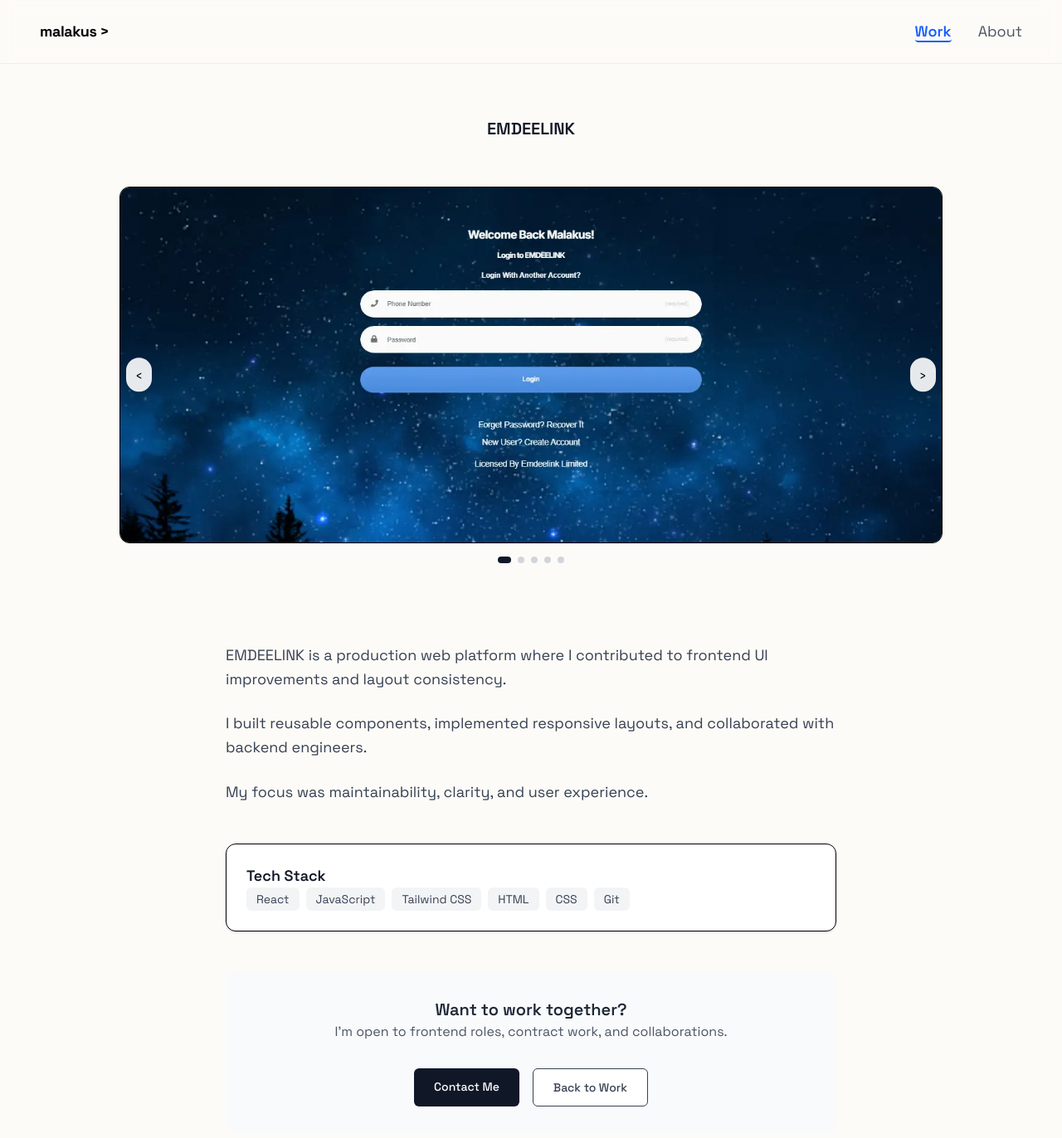
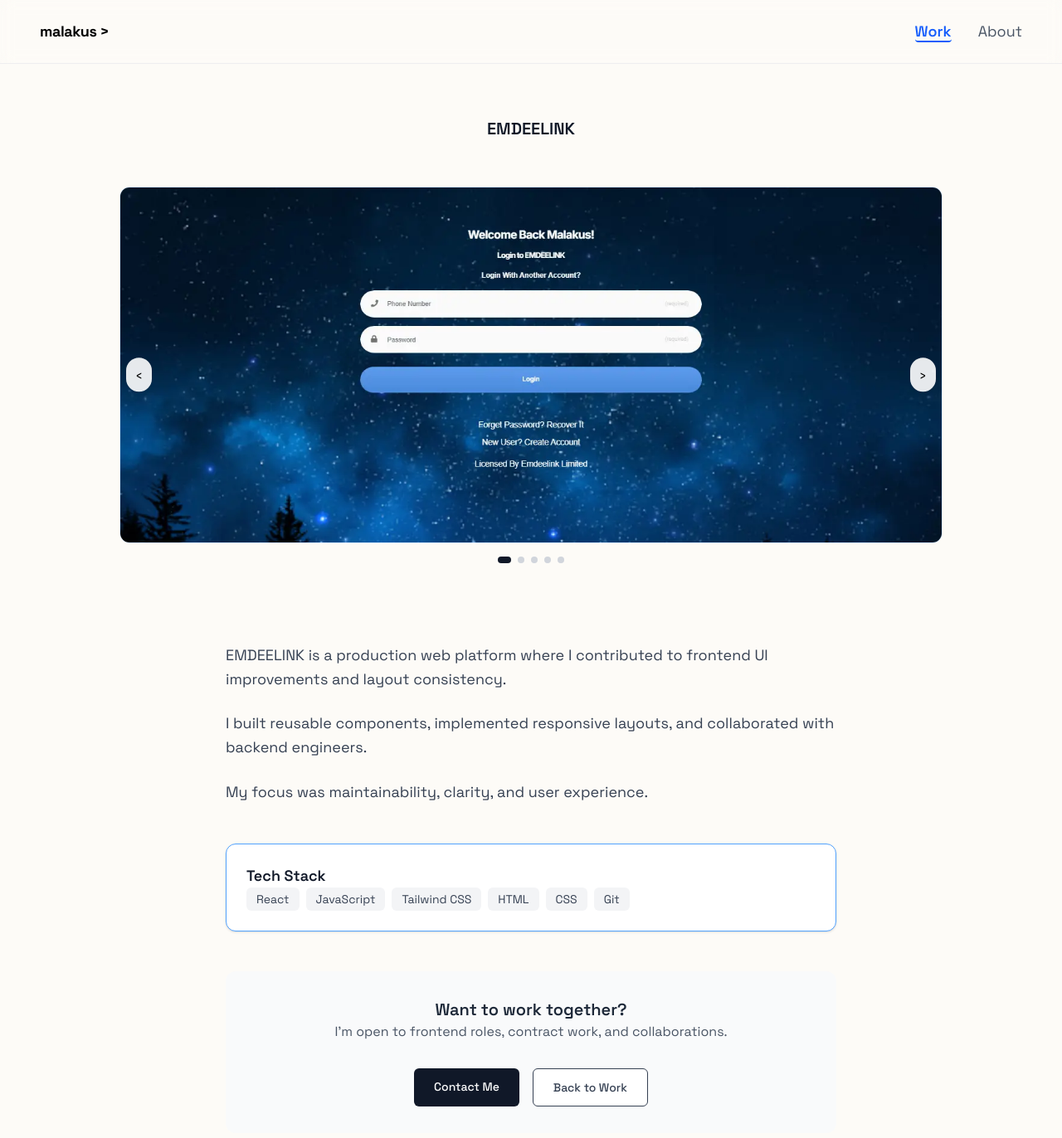
Before and after one commit to malakus4/portfolio-react, a React (Vite) app: page /work/emdeelink in a window 1280 px wide. Shown: the top 1372 px of the page at 83% size. Built offline with nearby package versions, Linux system fonts and the light colour scheme.

Commit message:
style: update WorkCard  and image borders

```diff
--- a/src/pages/WorkDetail.jsx
+++ b/src/pages/WorkDetail.jsx
@@ -52,7 +52,7 @@ function WorkDetail() {
         onMouseEnter={() => setIsPaused(true)}
         onMouseLeave={() => setIsPaused(false)}
       >
-        <div className="overflow-hidden rounded-xl border bg-white">
+        <div className="overflow-hidden rounded-xl border border-blue-100 bg-white">
           {screenshots.length > 0 && (
             <img
               src={screenshots[current].src}
@@ -107,7 +107,7 @@ function WorkDetail() {
         </div>
 
         {/* Tech stack card */}
-        <div className="rounded-xl border bg-white p-6 shadow-sm">
+        <div className="rounded-xl border border-blue-400 bg-white p-6 shadow-sm">
           <h3 className="mb-4 text-lg font-semibold text-gray-900">
             Tech Stack
           </h3>
```
